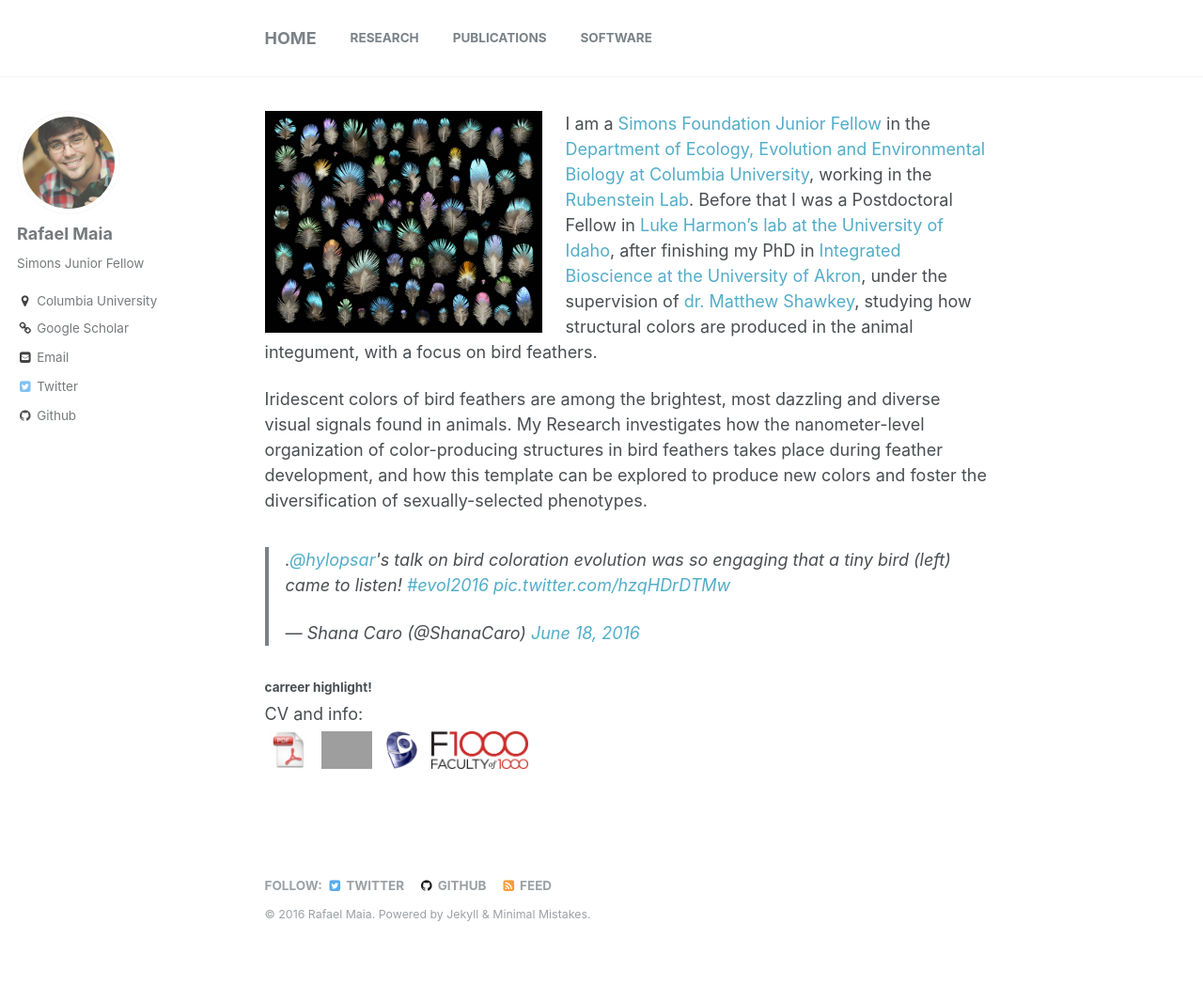
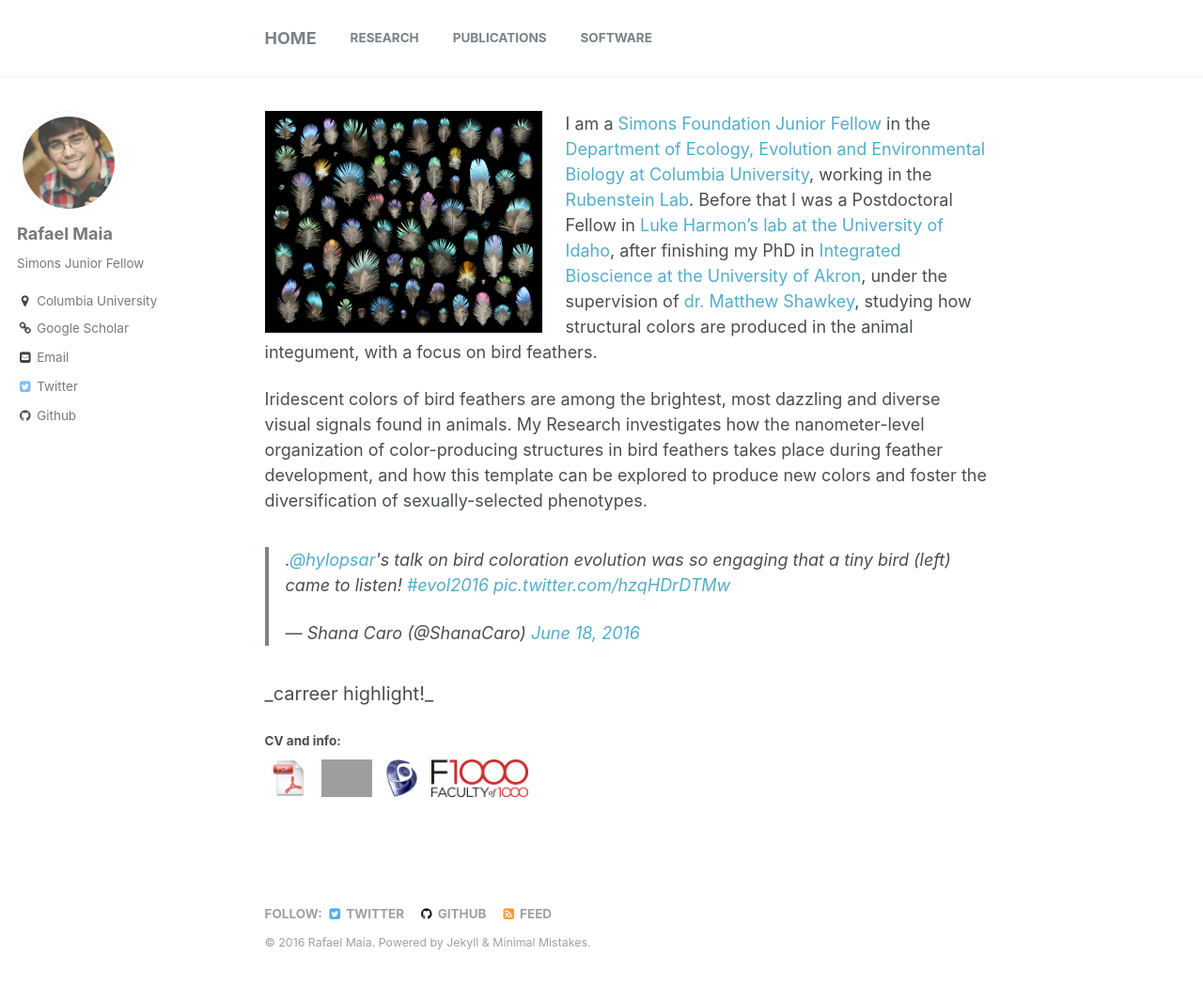
Before and after one commit to rmaia/rmaia.github.io, a Jekyll site: the page built from index.md, in a window 1280 px wide and 1067 px high. Shown: the top 1049 px of the window at 94% size. Built offline with Jekyll 4.4.1, drawn with Linux system fonts in a browser that asks for light colours; the list of posts is cut into pages by our own code; comment, search, counter and statistics services are not loaded; grey boxes are pictures that could not be loaded.

Commit message:
trying to add little legend

```diff
--- a/index.md
+++ b/index.md
@@ -10,10 +10,10 @@ Iridescent colors of bird feathers are among the brightest, most dazzling and di
 
 <blockquote class="twitter-tweet" data-lang="en"><p lang="en" dir="ltr">.<a href="https://twitter.com/hylopsar">@hylopsar</a>&#39;s talk on bird coloration evolution was so engaging that a tiny bird (left) came to listen! <a href="https://twitter.com/hashtag/evol2016?src=hash">#evol2016</a> <a href="https://t.co/hzqHDrDTMw">pic.twitter.com/hzqHDrDTMw</a></p>&mdash; Shana Caro (@ShanaCaro) <a href="https://twitter.com/ShanaCaro/status/744233162474037248">June 18, 2016</a></blockquote>
 <script async src="//platform.twitter.com/widgets.js" charset="utf-8"></script>
-###### __carreer highlight!__
+<p style="font-size:20px">_carreer highlight!_</p>
 
 
-CV and info: <br>
+##### CV and info: <br>
 <a href="/pdf/RMaia-CV.pdf"><img src="/images/pdf-file-logo-icon.jpg" style="padding:5px; height:50px"></a>
 <a href="https://scholar.google.com/citations?user=9WJAHYQAAAAJ"><img src="/images/GoogleScholar1.jpg" style="padding:5px; height:50px"></a>
 <a href="http://buscatextual.cnpq.br/buscatextual/visualizacv.do?id=K4734001E1"><img src="/images/lattes11.png" style="padding:5px; height:50px"></a>
```
